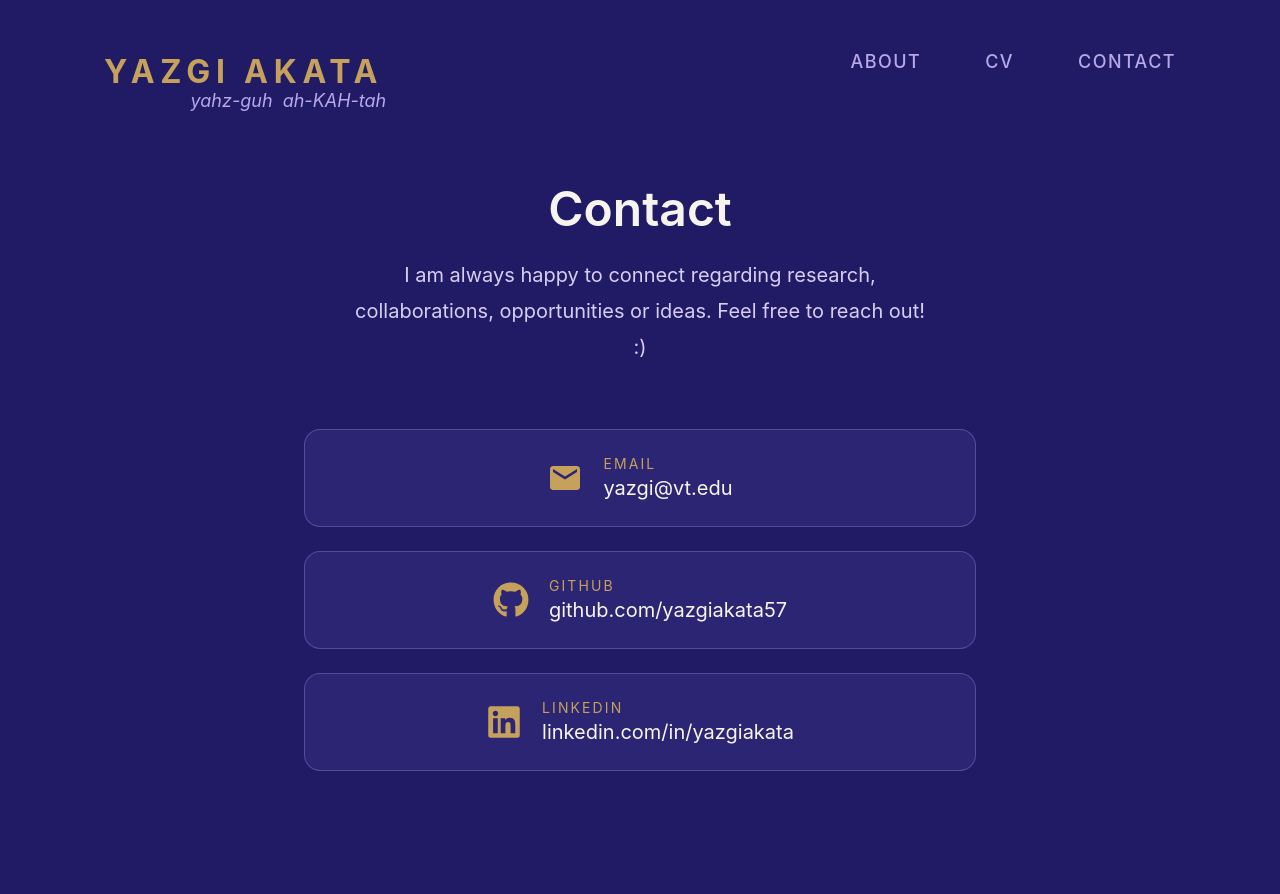
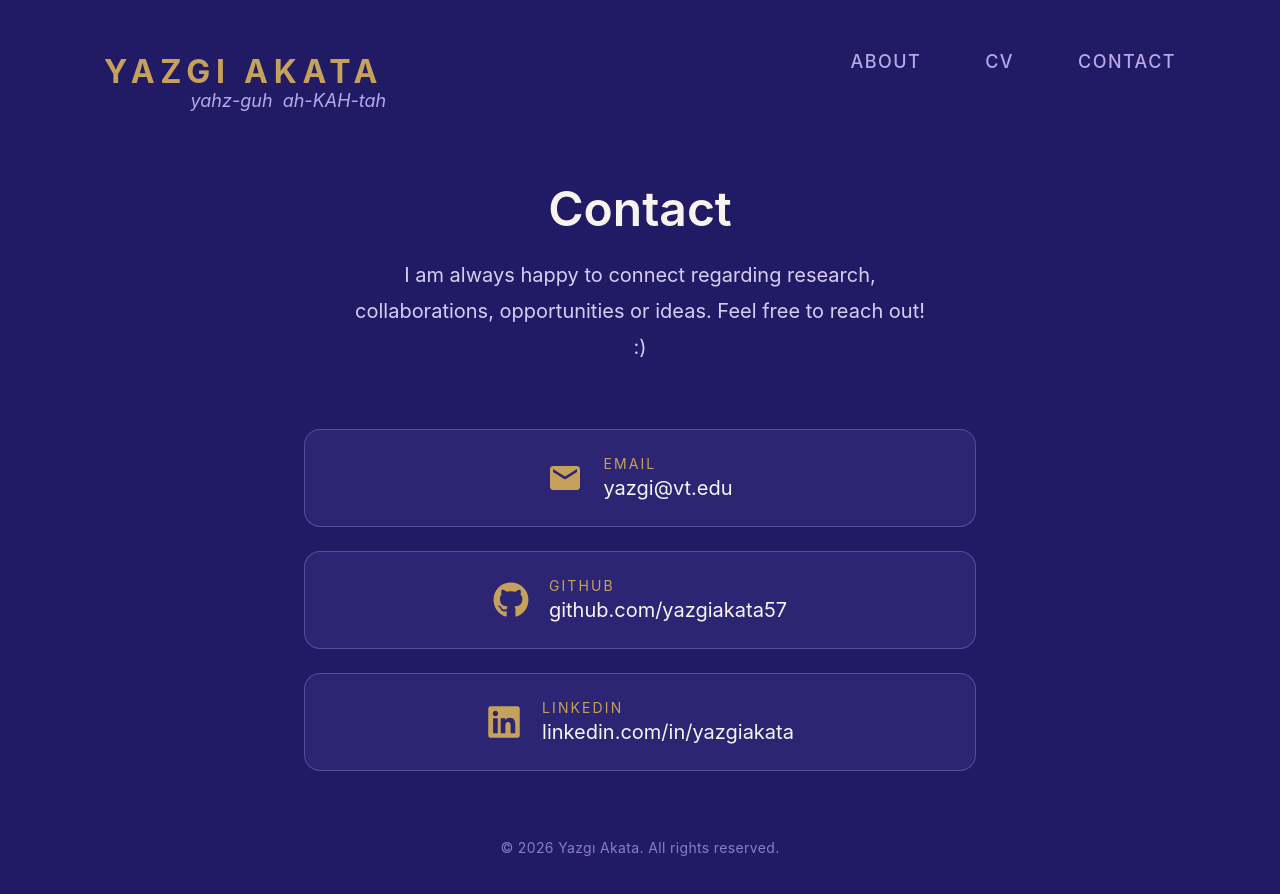
Before and after one commit to yazgiakata57/yazgiakata57.github.io, a React (Vite) app: page /contact in a window 1280 px wide. Shown: the top 894 px of the page. Built offline with nearby package versions, Linux system fonts and the light colour scheme.

Commit message:
copyright added, as well as a note about last updated

```diff
--- a/src/App.jsx
+++ b/src/App.jsx
@@ -4,12 +4,14 @@ import Navbar from "./components/nav_bar.jsx"
 import IntroSection from "./components/intro_page.jsx"
 import ContactPage from "./components/contact.jsx"
 import cv from "./assets/Guller_Yazgi_Akata_CV.pdf"
+import Footer from "./components/Footer.jsx"
 
 function HomePage() {
   return (
     <main className="min-h-screen overflow-x-hidden bg-[#211B65] pb-32 text-[#F7F4EE]">
       <Navbar />
       <IntroSection />
+      <Footer/>
     </main>
   )
 }
@@ -26,6 +28,10 @@ function CVPage() {
           className="h-[90vh] w-full rounded-2xl"
         />
       </div>
+      <p className="mt-5 text-center text-sm italic text-[#B7A8E8]/70">
+    Last updated: December 2025.
+    </p>
+      <Footer/>
     </main>
   )
 }
--- /dev/null
+++ b/src/components/Footer.jsx
@@ -0,0 +1,9 @@
+export default function Footer() {
+  return (
+    <footer className="py-10">
+      <p className="text-center text-sm tracking-wide text-[#B7A8E8]/70">
+        © {new Date().getFullYear()} Yazgı Akata. All rights reserved.
+      </p>
+    </footer>
+  )
+}
--- a/src/components/contact.jsx
+++ b/src/components/contact.jsx
@@ -1,6 +1,7 @@
 import Navbar from "./nav_bar.jsx"
 import { MdEmail } from "react-icons/md"
 import { FaGithub, FaLinkedin } from "react-icons/fa"
+import Footer from "./Footer.jsx"
 
 export default function ContactPage() {
   return (
@@ -71,6 +72,7 @@ export default function ContactPage() {
           </div>
         </div>
       </section>
+      <Footer/>
     </main>
   )
 }
```
